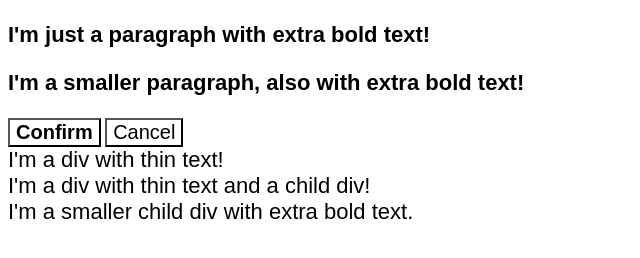
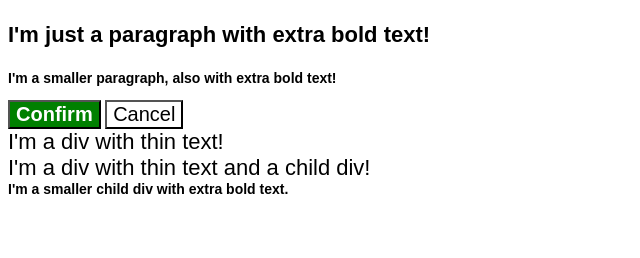
Before and after one commit to cats256/Odin-Project, a plain HTML site: page css-exercises/foundations/06-cascade-fix/index.html in a window 1280 px wide. Shown: the whole page, without its empty margins (0-640 px from the left). Drawn offline with Linux system fonts and the light colour scheme.

Commit message:
Finish exercise 6 - foundation

```diff
--- a/css-exercises/foundations/06-cascade-fix/style.css
+++ b/css-exercises/foundations/06-cascade-fix/style.css
@@ -8,7 +8,7 @@ body{
   font-weight: 800;
 }
 
-.small-para {
+.para.small-para {
   font-size: 14px;
   font-weight: 800;
 }
@@ -17,7 +17,7 @@ body{
   font-size: 22px;
 }
 
-.confirm {
+.button.confirm {
   background: green;
   color: white;
   font-weight: bold;
@@ -29,7 +29,7 @@ body{
   font-size: 20px;
 }
 
-.child {
+.text.child {
   color: rgb(0, 0, 0);
   font-weight: 800;
   font-size: 14px;
```
